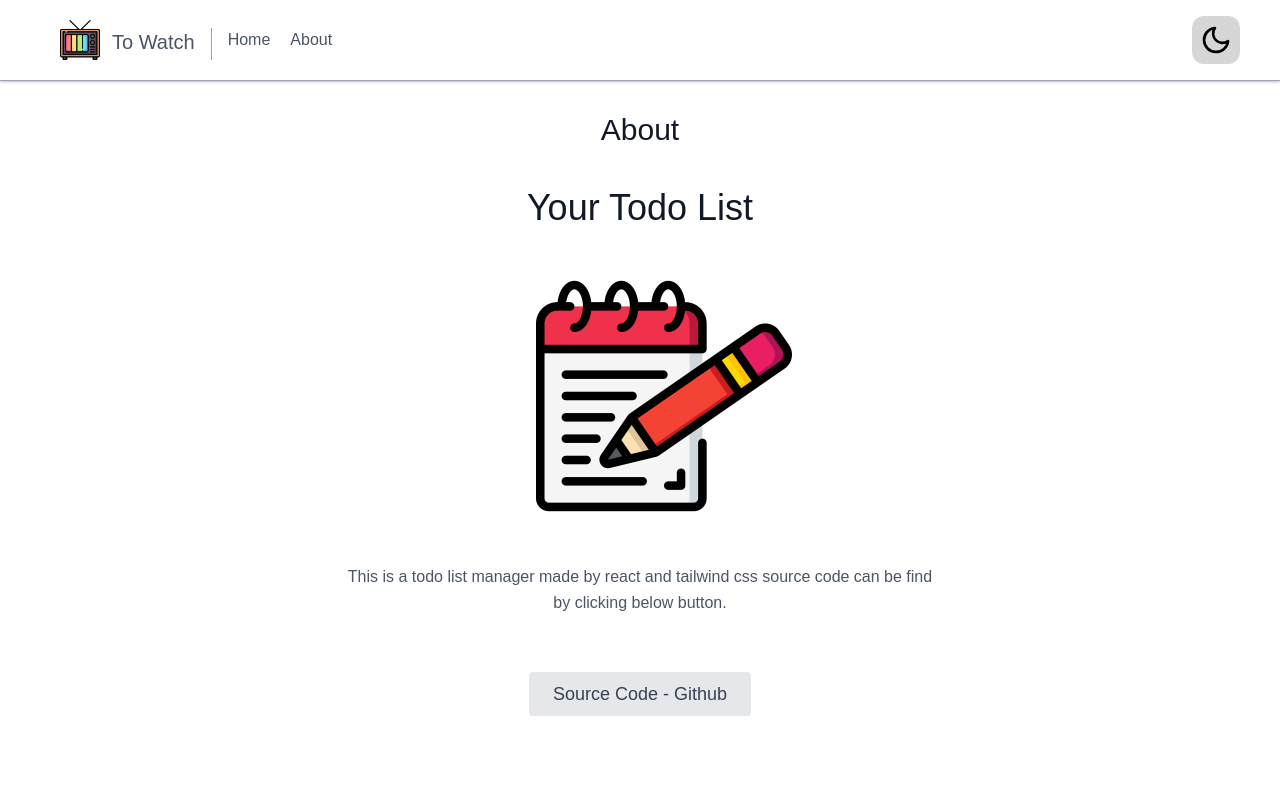
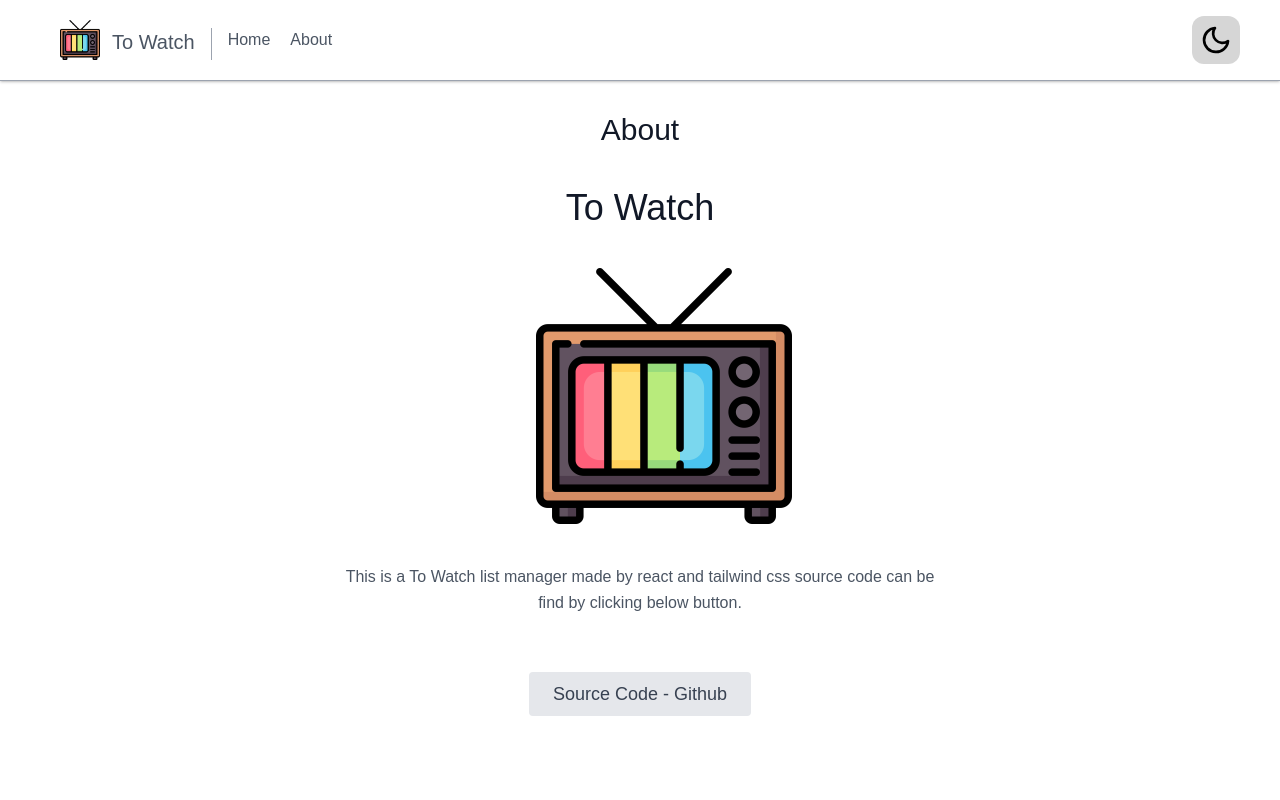
Before and after one commit to siddharth9300/react-movie-app, a React (Create React App) app: page /about in a window 1280 px wide. Shown: the top 800 px of the page. Built offline with nearby package versions, Linux system fonts and the light colour scheme; no server answers; a web font is replaced by a local one.

Commit message:
ui changes

```diff
--- a/src/components/About.js
+++ b/src/components/About.js
@@ -10,13 +10,13 @@ export const About = () => {
       <h1 className="sm:text-3xl text-2xl font-medium title-font mb-10 max-md:mb-6 dark:text-white text-gray-900">About</h1>
       </div>
       <div className="text-center w-full">
-      <h1 className="title-font sm:text-4xl text-3xl mb-4 font-medium dark:text-white text-gray-900">Your Todo List</h1>
+      <h1 className="title-font sm:text-4xl text-3xl mb-4 font-medium dark:text-white text-gray-900">To Watch</h1>
       <div className="container mx-auto flex px-5 py-6 items-center justify-center flex-col">
-    <img className="w-64 mb-10 ml-12 max-md:w-32 object-cover object-center rounded" alt="hero" src="./notes.png"/>
-      <p className="mb-8 w-3/6 max-md:w-5/6 leading-relaxed dark:text-gray-200">This is a todo list manager made by react and tailwind css source code can be find by clicking below button.</p>
+    <img className="w-64 mb-10 ml-12 max-md:w-32 object-cover object-center rounded" alt="hero" src="./tv.png"/>
+      <p className="mb-8 w-3/6 max-md:w-5/6 leading-relaxed dark:text-gray-200">This is a To Watch list manager made by react and tailwind css source code can be find by clicking below button.</p>
     </div>
       <div className="flex justify-center">
-        <a href="https://github.com/siddharth9300/react-todo-list" rel="noreferrer" target="_blank" className=" inline-flex text-gray-700 bg-gray-200 border-0 py-2 px-6 focus:outline-none hover:bg-gray-300 rounded text-lg">Source Code - Github</a>
+        <a href="https://github.com/siddharth9300/react-movie-app" rel="noreferrer" target="_blank" className=" inline-flex text-gray-700 bg-gray-200 border-0 py-2 px-6 focus:outline-none hover:bg-gray-300 rounded text-lg">Source Code - Github</a>
       </div>
     </div>
 
--- a/src/components/Footer.js
+++ b/src/components/Footer.js
@@ -10,8 +10,8 @@ export const Footer = () => {
       <span className="ml-3 text-xl">To Watch</span>
 
     </Link>
-    <p className="text-sm text-gray-500 dark:text-gray-100 sm:ml-4 sm:pl-4 sm:border-l-2 sm:border-gray-200 sm:py-2 sm:mt-0 mt-4">© {new Date().getFullYear()}To Watch —
-      <Link href="https://github.com/siddharth9300" to="#" className="text-gray-600 dark:text-gray-200 ml-1" rel="noopener noreferrer" target="_blank">@siddharth9300</Link>
+    <p className="text-sm text-gray-500 dark:text-gray-100 sm:ml-4 sm:pl-4 sm:border-l-2 sm:border-gray-200 sm:py-2 sm:mt-0 mt-4">© {new Date().getFullYear()} To Watch —
+      <a href="https://github.com/siddharth9300" className="text-gray-600 dark:text-gray-200 ml-1" rel="noreferrer" target="_blank">@siddharth9300</a>
     </p>
 
   </div>
```
